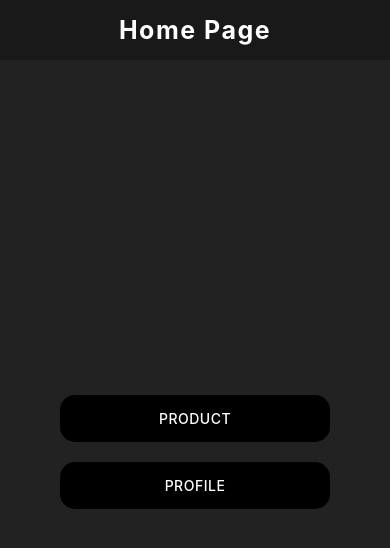
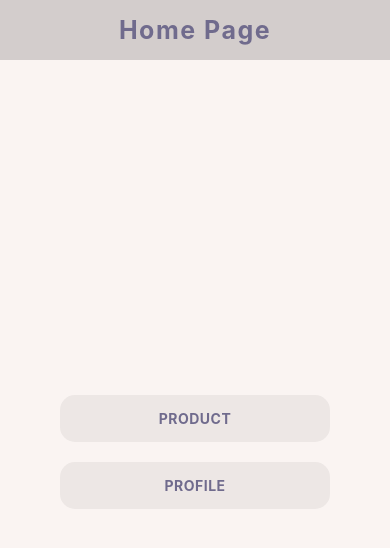
Before and after one commit to Yoanvari/TestSekawan, a React Native app: screen / in a window 390 px wide. Shown: the top 548 px of the page. Built offline with nearby package versions, Linux system fonts and the light colour scheme.

Commit message:
change theme

```diff
--- a/src/screens/Home.js
+++ b/src/screens/Home.js
@@ -13,12 +13,12 @@ function HomeScreen() {
   const navigation = useNavigation();
 
   return (
-    <View style={{flex: 1, backgroundColor: '#191919'}}>
-      <StatusBar backgroundColor={'#191919'} />
-      <View style={{backgroundColor: '#191919'}}>
+    <View style={{flex: 1, backgroundColor: '#d3cdcc'}}>
+      <StatusBar backgroundColor={'#d3cdcc'} />
+      <View style={{backgroundColor: '#d3cdcc'}}>
         <Text
           style={{
-            color: 'white',
+            color: '#706b8d',
             padding: 15,
             textAlign: 'center',
             fontSize: 25,
@@ -29,16 +29,17 @@ function HomeScreen() {
         </Text>
       </View>
       <View
-        style={{flex: 1, backgroundColor: '#222222', justifyContent: 'center'}}>
+        style={{flex: 1, backgroundColor: '#faf4f2', justifyContent: 'center'}}>
         <TouchableOpacity
           style={styles.button}
           onPress={() => navigation.navigate('Product')}>
           <Text
             style={{
-              color: 'white',
+              color: '#706b8d',
               fontWeight: '500',
               letterSpacing: 0.5,
               textAlign: 'center',
+              fontWeight: '700',
             }}>
             PRODUCT
           </Text>
@@ -49,10 +50,11 @@ function HomeScreen() {
           onPress={() => navigation.navigate('Profile')}>
           <Text
             style={{
-              color: 'white',
+              color: '#706b8d',
               fontWeight: '500',
               letterSpacing: 0.5,
               textAlign: 'center',
+              fontWeight: '700',
             }}>
             PROFILE
           </Text>
@@ -64,7 +66,7 @@ function HomeScreen() {
 
 const styles = StyleSheet.create({
   button: {
-    backgroundColor: 'black',
+    backgroundColor: '#ede7e5',
     borderRadius: 15,
     marginHorizontal: 60,
     paddingHorizontal: 20,
--- a/src/screens/Product.js
+++ b/src/screens/Product.js
@@ -53,27 +53,29 @@ function ProductScreen() {
       <View style={styles.infoContainer}>
         <Text style={styles.title}>{item.title}</Text>
         <Text style={styles.price}>${item.price.toFixed(2)}</Text>
-        <Text style={styles.rating}>Rating: {item.rating}</Text>
+        <Text style={styles.rating}>
+          <Icon name="star" size={15} color="gold" /> {item.rating}
+        </Text>
       </View>
     </TouchableOpacity>
   );
 
   return (
-    <View style={{backgroundColor: '#ffffff'}}>
+    <View style={{backgroundColor: '#faf4f2'}}>
       <View
         style={{
-          backgroundColor: '#191919',
+          backgroundColor: '#d3cdcc',
           flexDirection: 'row',
           justifyContent: 'space-between',
           alignItems: 'center',
           paddingHorizontal: 10,
         }}>
         <TouchableOpacity onPress={() => navigation.pop()}>
-          <Icon name="arrow-back-outline" size={30} color="#FFFFFF" />
+          <Icon name="arrow-back-outline" size={30} color="#706b8d" />
         </TouchableOpacity>
         <Text
           style={{
-            color: 'white',
+            color: '#706b8d',
             padding: 15,
             textAlign: 'center',
             fontSize: 25,
@@ -82,7 +84,7 @@ function ProductScreen() {
           }}>
           Product Page
         </Text>
-        <Icon name="arrow-back-outline" size={30} color="#191919" />
+        <Icon name="arrow-back-outline" size={30} color="#d3cdcc" />
       </View>
       <FlatList
         data={products}
@@ -134,7 +136,7 @@ const styles = StyleSheet.create({
     marginVertical: 4,
   },
   rating: {
-    fontSize: 12,
+    fontSize: 13,
     color: '#555',
   },
 });
--- a/src/screens/Profile.js
+++ b/src/screens/Profile.js
@@ -226,7 +226,7 @@ function ProfileScreen() {
           }}>
           About Me:
         </Text>
-        <Text style={{textAlign: 'justify', fontSize: 15, fontWeight: '500'}}>
+        <Text style={{textAlign: 'justify', fontSize: 15, fontWeight: '400'}}>
           I am an Informatics Engineering student with experience in developing
           web and mobile application as a full-stack developer. Proficient in
           using technologies such as Laravel, Flutter, and MySQL to create
```
